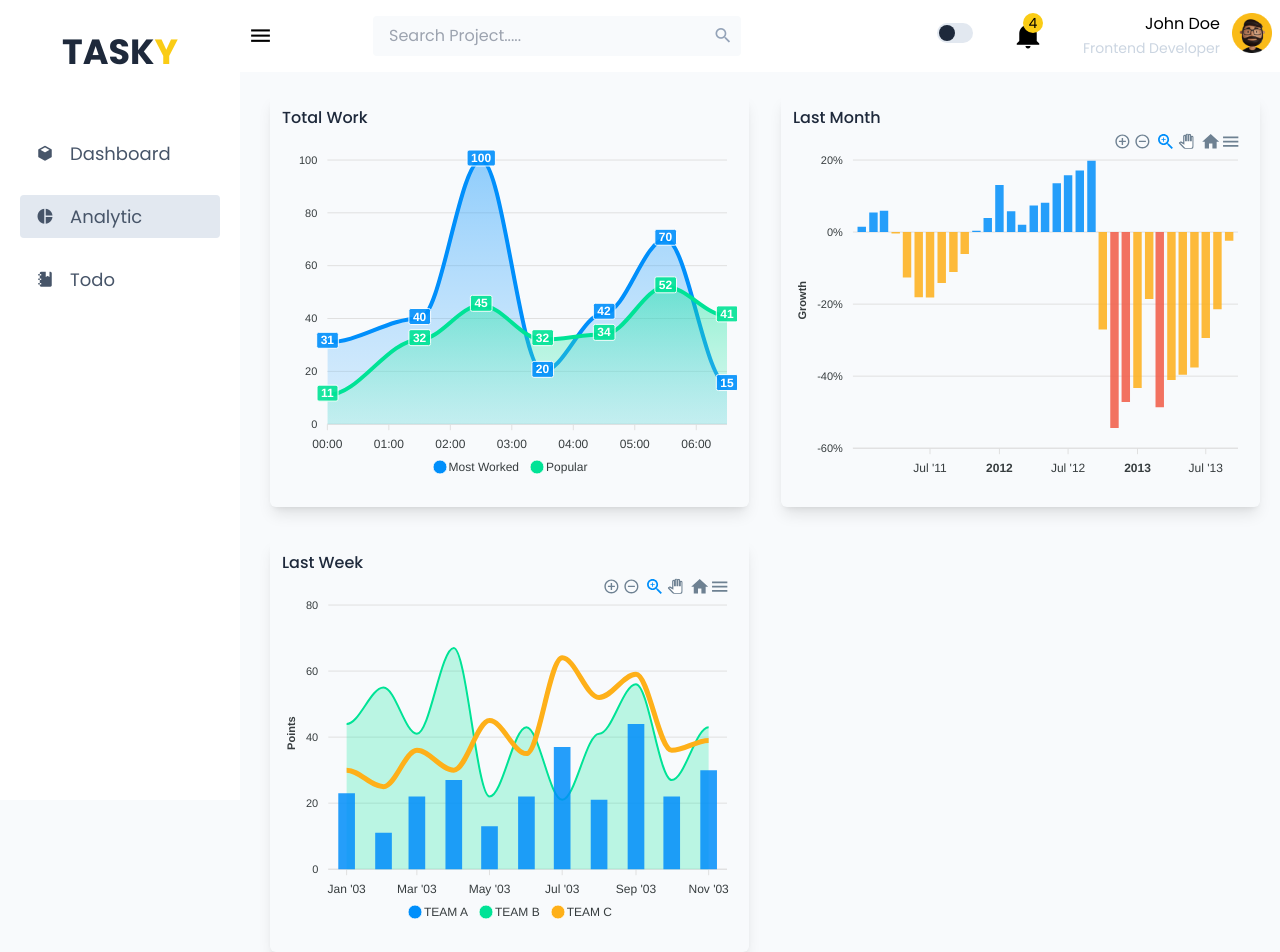
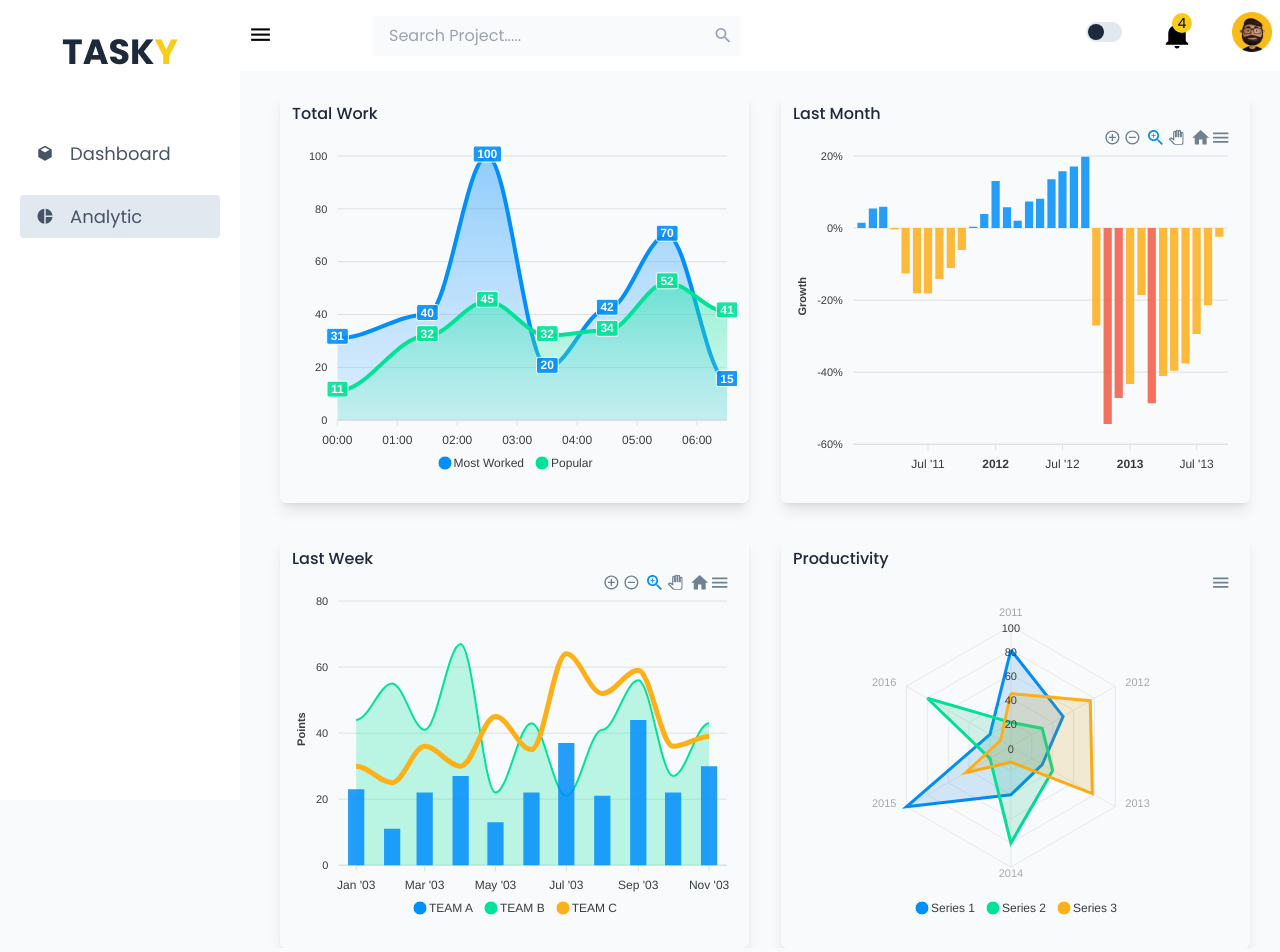
Before and after one commit to shuvo-me/Tasky, a Next.js app: page /analytic in a window 1280 px wide. Built offline with nearby package versions, Linux system fonts and the light colour scheme.

Commit message:
done analytic page

```diff
--- a/assets/data/chart.js
+++ b/assets/data/chart.js
@@ -216,3 +216,45 @@ export const lastWeekChart = {
     },
   },
 };
+
+export const productivityChat = {
+  series: [
+    {
+      name: "Series 1",
+      data: [80, 50, 30, 40, 100, 20],
+    },
+    {
+      name: "Series 2",
+      data: [20, 30, 40, 80, 20, 80],
+    },
+    {
+      name: "Series 3",
+      data: [44, 76, 78, 13, 43, 10],
+    },
+  ],
+  options: {
+    chart: {
+      height: 350,
+      type: "radar",
+      dropShadow: {
+        enabled: true,
+        blur: 1,
+        left: 1,
+        top: 1,
+      },
+    },
+
+    stroke: {
+      width: 3,
+    },
+    fill: {
+      opacity: 0.1,
+    },
+    markers: {
+      size: 0,
+    },
+    xaxis: {
+      categories: ["2011", "2012", "2013", "2014", "2015", "2016"],
+    },
+  },
+};
--- a/assets/data/tabs.js
+++ b/assets/data/tabs.js
@@ -9,11 +9,6 @@ const tabs = [
     name: "Analytic",
     link: "/analytic",
   },
-  {
-    icon: "mdi mdi-notebook",
-    name: "Todo",
-    link: "/todo",
-  },
 ];
 
 export default tabs;
--- a/components/Header.jsx
+++ b/components/Header.jsx
@@ -98,7 +98,7 @@ const Header = () => {
             className="avatar flex items-center cursor-pointer relative"
             onClick={toggleUserInfo}
           >
-            <div v className="avatar-text text-right mr-3">
+            <div v className="avatar-text text-right mr-3 xs:hidden md:visible">
               <h5 className="dark:text-slate-300">John Doe</h5>
               <span className=" text-sm text-slate-300 dark:text-slate-600">
                 Frontend Developer
@@ -112,7 +112,7 @@ const Header = () => {
                 showUserInfo
                   ? "translate-y-0 opacity-100"
                   : " translate-y-10 opacity-0 h-0 overflow-hidden "
-              } absolute left-[-20px] top-[60px] min-w-[200px] bg-slate-50 p-2  rounded-md dark:bg-slate-700`}
+              } absolute left-[-160px] top-[60px] min-w-[200px] bg-slate-50 p-2  rounded-md dark:bg-slate-700`}
             >
               {userInfo.map((item) => (
                 <li
--- a/components/Layout.jsx
+++ b/components/Layout.jsx
@@ -4,16 +4,18 @@ import SideNav from "./SideNav";
 
 const Layout = ({ children }) => {
   const { sideNavState } = useSelector((state) => state);
+
+  console.log({ sideNavState });
   return (
     <>
       <SideNav />
       <main
-        className={`page-content xs:ml-0 ${
-          !sideNavState.show ? "md:ml-[250px]" : "ml-[0px]"
-        } pt-[70px]`}
+        className={`page-content px-[30px] ${
+          !sideNavState.show ? "ml-[250px]" : "ml-[0px]"
+        } pt-[90px]`}
       >
         <Header />
-        <section className="px-5 pt-6">{children}</section>
+        <section>{children}</section>
       </main>
     </>
   );
--- /dev/null
+++ b/components/Productivity.jsx
@@ -0,0 +1,26 @@
+import { productivityChat } from "@/assets/data/chart";
+import dynamic from "next/dynamic";
+const ReactApexChart = dynamic(() => import("react-apexcharts"), {
+  ssr: false,
+});
+const Productivity = () => {
+  const chartData = productivityChat;
+  return (
+    <div className="shadow-lg rounded-md p-3">
+      <div>
+        <h3 className="title-medium">Productivity</h3>
+      </div>
+      <div>
+        {typeof window !== "undefined" && (
+          <ReactApexChart
+            options={chartData.options}
+            series={chartData.series}
+            type="radar"
+            height={350}
+          />
+        )}
+      </div>
+    </div>
+  );
+};
+export default Productivity;
--- a/pages/analytic.jsx
+++ b/pages/analytic.jsx
@@ -1,14 +1,16 @@
 import LastMonth from "@/components/LastMonth";
 import LastWeek from "@/components/LastWeek";
+import Productivity from "@/components/Productivity";
 import TotalWork from "@/components/TotalWork";
 const analytic = () => {
   return (
     <div>
       <div className="row-1">
-        <div className="transaction-report grid grid-cols-3 gap-8 sm:grid-cols-1 md:grid-cols-2">
+        <div className="transaction-report grid grid-cols-3 gap-8  md:grid-cols-2 lg:grid-cols-2">
           <TotalWork />
           <LastMonth />
           <LastWeek />
+          <Productivity />
         </div>
       </div>
     </div>
--- a/tailwind.config.js
+++ b/tailwind.config.js
@@ -9,8 +9,8 @@ module.exports = {
   ],
   theme: {
     screens: {
+      ...defaultTheme.screens,
       xs: "300px",
-      ...defaultTheme.screens,
     },
   },
   plugins: [],
```
